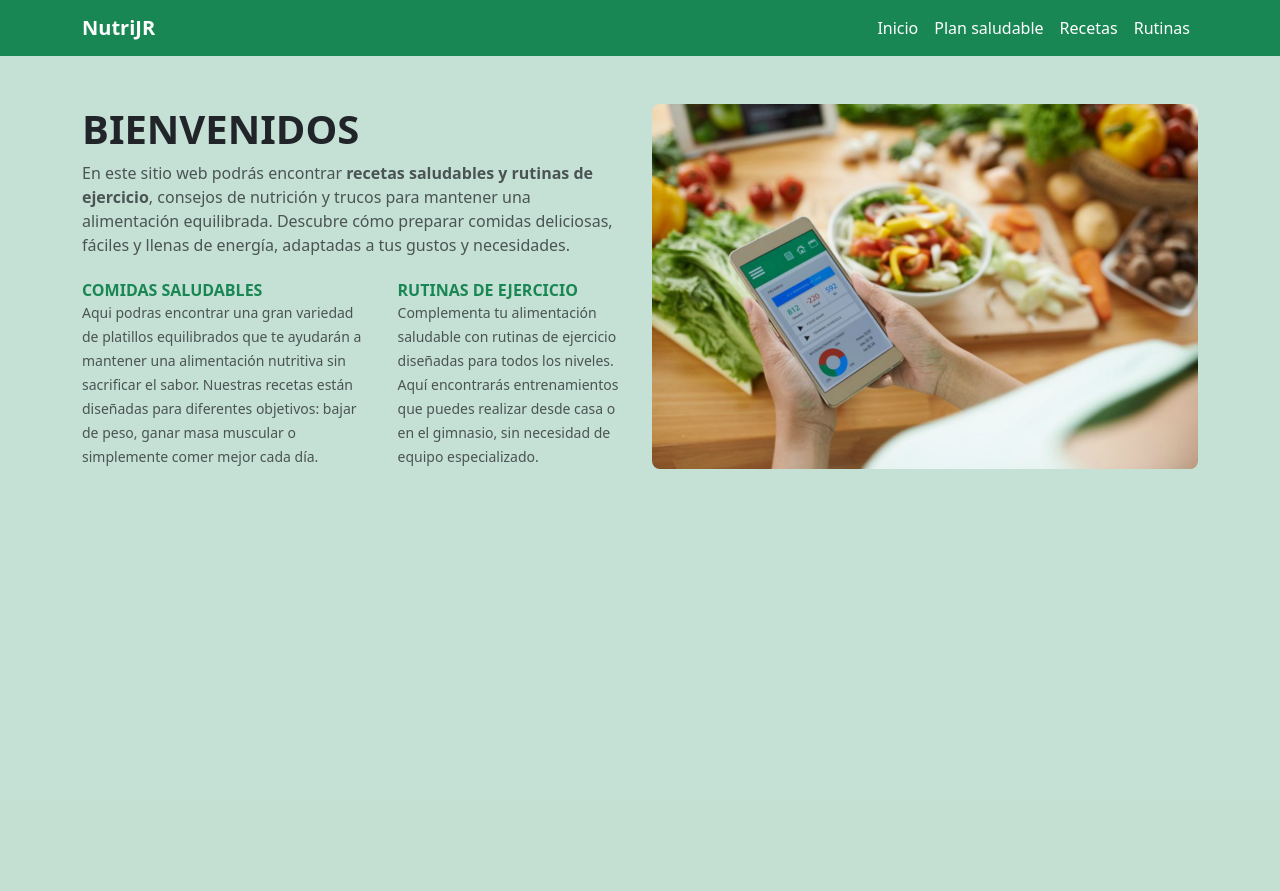
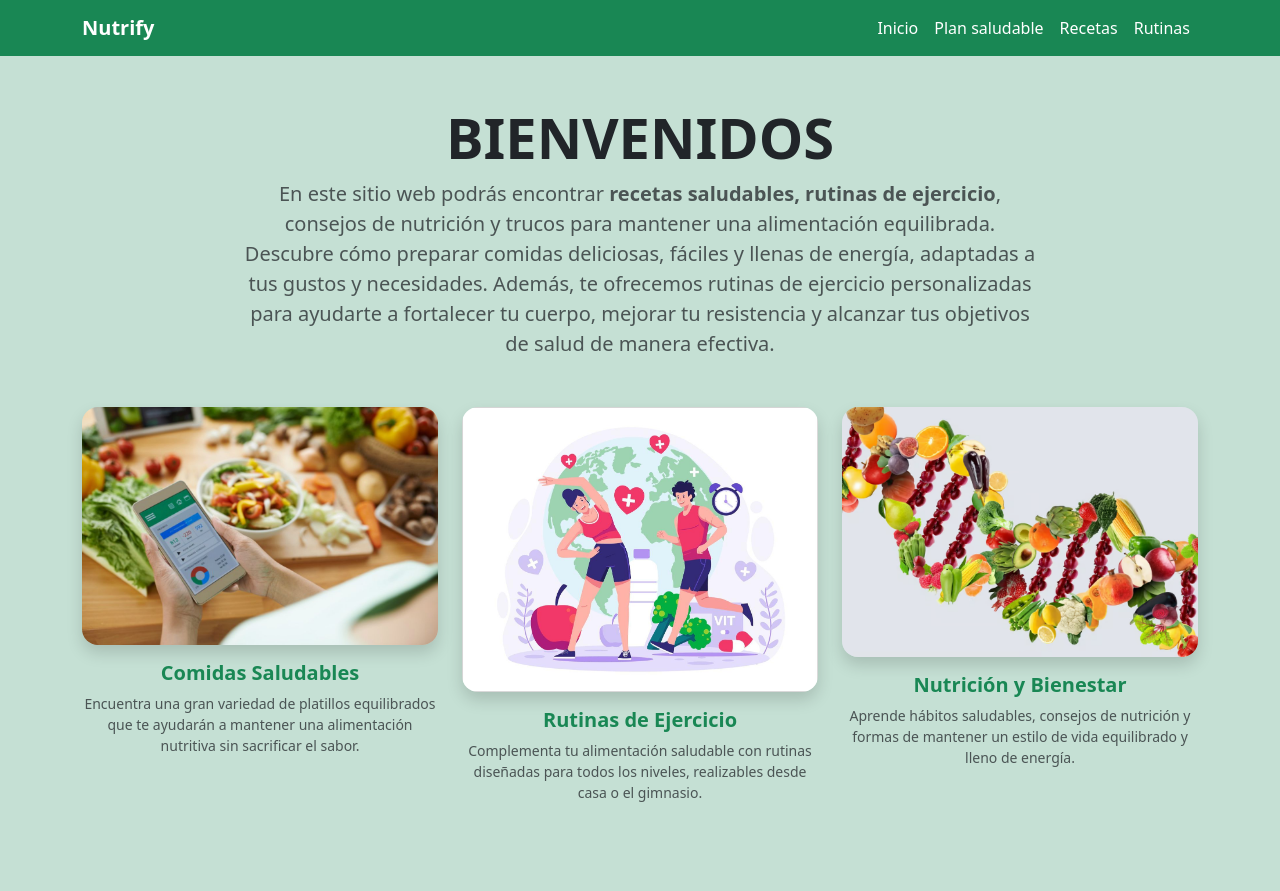
Before and after one commit to NeydaJimenez/nutriApp_JR, a Flask app: page / in a window 1280 px wide. Before the commit the page ends 469 px from the top, so only its background shows below. Run offline with Flask 3, Linux system fonts and the light colour scheme.

Commit message:
actualizacion

```diff
--- a/templates/base.html
+++ b/templates/base.html
@@ -1,17 +1,16 @@
 <!DOCTYPE html>
-<html lang="en">
+<html lang="es">
 <head>
     <meta charset="UTF-8">
     <meta name="viewport" content="width=device-width, initial-scale=1.0">
-    <title>{% block title %}Vegan Menu{% endblock %}</title>
+    <title>{% block title %}Nutrify{% endblock %}</title>
     <link href="https://cdn.jsdelivr.net/npm/bootstrap@5.3.3/dist/css/bootstrap.min.css" rel="stylesheet">
 </head>
 <body class="bg-success bg-opacity-25">
 
-
     <nav class="navbar navbar-expand-lg navbar-light bg-success">
         <div class="container">
-            <a class="navbar-brand text-white fw-bold" href="#">NutriJR</a>
+            <a class="navbar-brand text-white fw-bold" href="#">Nutrify</a>
             <button class="navbar-toggler" type="button" data-bs-toggle="collapse" data-bs-target="#navbarNav">
                 <span class="navbar-toggler-icon"></span>
             </button>
@@ -26,7 +25,6 @@
         </div>
     </nav>
 
-
     <div class="container my-5">
         {% block content %}{% endblock %}
     </div>
--- a/templates/index.html
+++ b/templates/index.html
@@ -1,32 +1,36 @@
 {% extends "base.html" %}
 
-{% block title %}Vegan Menu{% endblock %}
+{% block title %}Nutrify{% endblock %}
 
 {% block content %}
-<div class="row align-items-center text-center text-lg-start">
-    <div class="col-lg-6">
-        <h1 class="fw-bold text-dark">BIENVENIDOS </h1>
-        <p class="text-muted mb-4">En este sitio web podrás encontrar <strong>recetas saludables y rutinas de ejercicio</strong>, consejos de nutrición
-            y trucos para mantener una alimentación equilibrada.
-            Descubre cómo preparar comidas deliciosas, fáciles y llenas de energía,
-            adaptadas a tus gustos y necesidades.</p>
+<div class="text-center mb-5">
+    <h1 class="fw-bold text-dark display-4">BIENVENIDOS</h1>
+    <p class="text-muted fs-5 mx-auto" style="max-width: 800px;">
+        En este sitio web podrás encontrar <strong>recetas saludables, rutinas de ejercicio</strong>, consejos de nutrición y trucos para mantener una alimentación equilibrada. Descubre cómo preparar comidas deliciosas, fáciles y llenas de energía, adaptadas a tus gustos y necesidades. Además, te ofrecemos rutinas de ejercicio personalizadas para ayudarte a fortalecer tu cuerpo, mejorar tu resistencia y alcanzar tus objetivos de salud de manera efectiva.
+    </p>
+</div>
 
-        <div class="d-flex justify-content-center justify-content-lg-start mt-4">
-            <div class="me-4">
-                <h6 class="fw-bold text-success mb-0">COMIDAS SALUDABLES </h6>
-                <small class="text-muted">Aqui podras encontrar una gran variedad de platillos equilibrados que te ayudarán a mantener una alimentación nutritiva sin sacrificar el sabor.
-                    Nuestras recetas están diseñadas para diferentes objetivos: bajar de peso, ganar masa muscular o simplemente comer mejor cada día. </small>
-            </div>
-            <div>
-                <h6 class="fw-bold text-success mb-0">RUTINAS DE EJERCICIO</h6>
-                <small class="text-muted"> Complementa tu alimentación saludable con rutinas de ejercicio diseñadas para todos los niveles.
-                    Aquí encontrarás entrenamientos que puedes realizar desde casa o en el gimnasio, sin necesidad de equipo especializado.</small>
-            </div>
-        </div>
+<div class="row justify-content-center text-center">
+    <div class="col-md-4 mb-4">
+        <img src="{{ url_for('static', filename='img/img1.jpg') }}" class="img-fluid rounded-4 shadow" alt="Comidas saludables">
+        <h5 class="fw-bold text-success mt-3">Comidas Saludables</h5>
+        <p class="text-muted small">
+            Encuentra una gran variedad de platillos equilibrados que te ayudarán a mantener una alimentación nutritiva sin sacrificar el sabor.
+        </p>
     </div>
-
-    <div class="col-lg-6 mt-4 mt-lg-0 text-center">
-        <img src="{{ url_for('static', filename='img/img1.jpg') }}" class="img-fluid rounded-3" alt="Vegetables">
+    <div class="col-md-4 mb-4">
+        <img src="{{ url_for('static', filename='img/img2.jpg') }}" class="img-fluid rounded-4 shadow" alt="Rutinas de ejercicio">
+        <h5 class="fw-bold text-success mt-3">Rutinas de Ejercicio</h5>
+        <p class="text-muted small">
+            Complementa tu alimentación saludable con rutinas diseñadas para todos los niveles, realizables desde casa o el gimnasio.
+        </p>
+    </div>
+    <div class="col-md-4 mb-4">
+        <img src="{{ url_for('static', filename='img/img3.avif') }}" class="img-fluid rounded-4 shadow" alt="Nutrición y bienestar">
+        <h5 class="fw-bold text-success mt-3">Nutrición y Bienestar</h5>
+        <p class="text-muted small">
+            Aprende hábitos saludables, consejos de nutrición y formas de mantener un estilo de vida equilibrado y lleno de energía.
+        </p>
     </div>
 </div>
 {% endblock %}
```
Also changed, not shown: static/img/img2.jpg (added), static/img/img3.avif (added).
